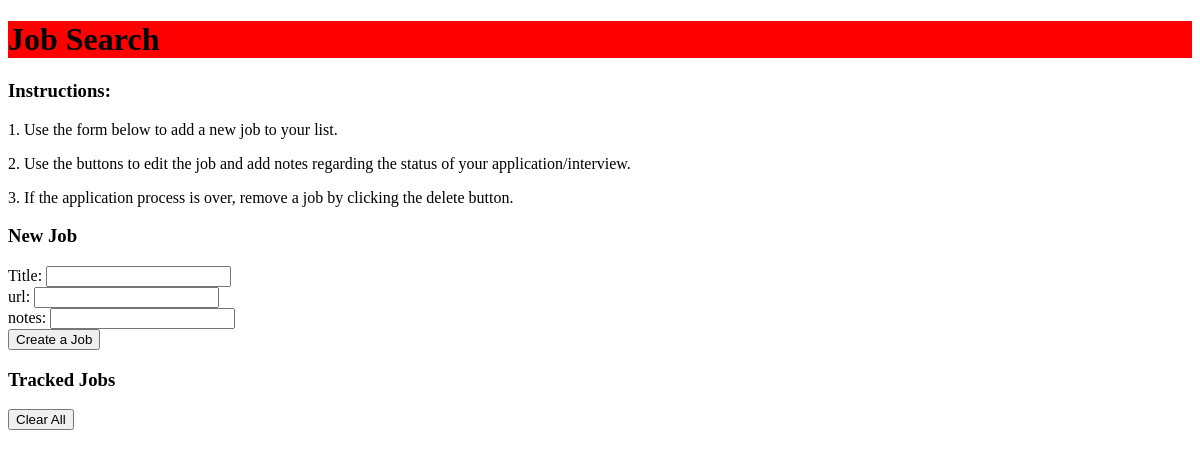
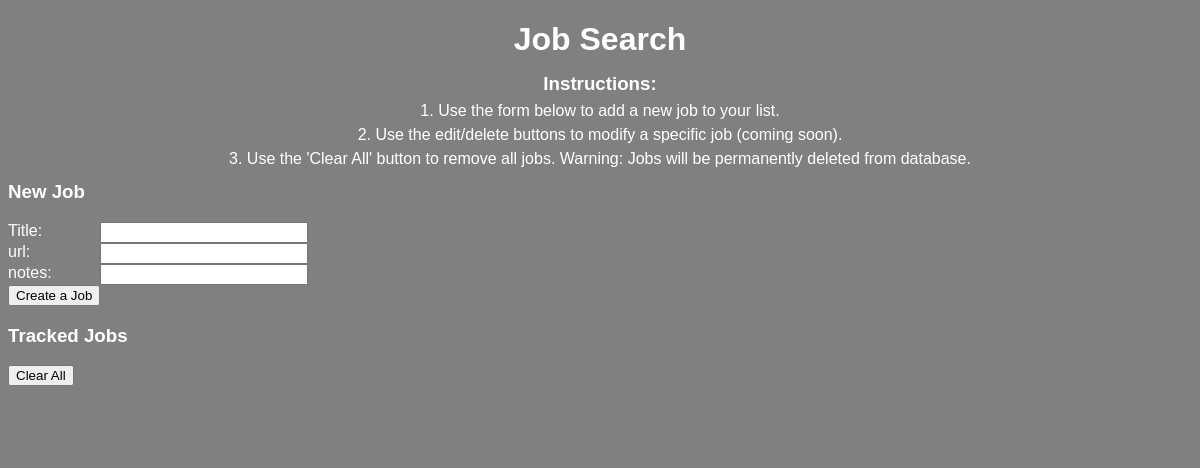
Before and after one commit to Jheller11/electron-job-search, an Electron app: page index.html in a window 1200 px wide. Drawn offline with Linux system fonts and the light colour scheme; no server answers.

Commit message:
style update, expand readme

```diff
--- a/Job.js
+++ b/Job.js
@@ -3,7 +3,11 @@ const mongoose = require('./connection')
 const JobSchema = new mongoose.Schema({
   title: String,
   url: String,
-  notes: String
+  notes: String,
+  date: {
+    type: Date,
+    default: Date.now()
+  }
 })
 
 const Job = mongoose.model('Job', JobSchema)
--- a/app.js
+++ b/app.js
@@ -1,10 +1,13 @@
-console.log('hello')
+//  app.js handles creation of new jobs, finding and
+//  listing current jobs, and deleting jobs.
 const Job = require('./Job')
 
 const form = document.querySelector('form')
 const fields = document.querySelectorAll('input')
 const list = document.getElementById('list')
+const clear = document.getElementById('clear')
 
+// create a new job on form submission
 const handleSubmit = e => {
   let title = fields[0].value
   let url = fields[1].value
@@ -20,21 +23,28 @@ const handleSubmit = e => {
   fields[3].value = 'Create a Job'
   listJobs()
 }
-
+// find and list each job in db
+// called after new job to refresh page
 const listJobs = () => {
   Job.find({}).then(jobs => {
     jobs.forEach(job => {
-      appendDiv(job.title, job.url, job.notes)
+      appendDiv(job.title, job.url, job.notes, job.date)
     })
   })
 }
-
-const appendDiv = (title, url, notes) => {
+// create html for each job
+const appendDiv = (title, url, notes, date) => {
   let div = document.createElement('div')
-  div.innerHTML = `<h5>${title}</h5><p><a href=${url}>View Job</a></p><p>Notes: ${notes}</p>`
+  div.innerHTML = `<h5>${title}</h5><p><a href=${url}>${url}</a></p><p>Notes: ${notes}</p><p>${date}</p>`
   div.className = 'job'
   list.appendChild(div)
 }
 
+form.addEventListener('submit', handleSubmit)
+clear.addEventListener('click', () => {
+  Job.remove({}).then(() => {
+    listJobs()
+  })
+})
+
 listJobs()
-form.addEventListener('submit', handleSubmit)
--- a/connection.js
+++ b/connection.js
@@ -1,3 +1,5 @@
+// this file establishes a connection to the local mongodb database
+
 const mongoose = require('mongoose')
 
 mongoose.connect('mongodb://localhost/jobs')
--- a/index.html
+++ b/index.html
@@ -11,25 +11,26 @@
 
 <body>
     <h1>Job Search</h1>
-    <h3>Instructions:</h3>
-    <p>1. Use the form below to add a new job to your list.</p>
-    <p> 2. Use the buttons to edit the job and add notes regarding the status of your application/interview.</p>
-    <p>3. If the application process is over, remove a job by clicking the delete button.</p>
-
+    <div class='instructions'>
+        <h3>Instructions:</h3>
+        <p>1. Use the form below to add a new job to your list.</p>
+        <p>2. Use the edit/delete buttons to modify a specific job (coming soon).</p>
+        <p>3. Use the 'Clear All' button to remove all jobs. Warning: Jobs will be permanently deleted from database.</p>
+    </div>
     <h3>New Job</h3>
     <form>
-        <div>
+        <div class="flex">
             <label for='title'>Title:</label>
-            <input type="text" name='title'>
+            <input class='text' type="text" name='title'>
         </div>
-        <div>
+        <div class="flex">
             <label for='url'>url:</label>
-            <input type="text" name='title'>
+            <input class='text' type="text" name='title'>
         </div>
 
-        <div>
+        <div class="flex">
             <label for='notes'>notes:</label>
-            <input type="text" name='title'>
+            <input class='text' type="text" name='title'>
         </div>
         <div>
             <input type="submit" value='Create a Job'>
--- a/main.css
+++ b/main.css
@@ -1,12 +1,31 @@
-h1 {
-  background-color: red;
+body {
+  background-color: gray;
+  color: white;
+  font-family: sans-serif;
 }
 
+h1 {
+  text-align: center;
+}
+.instructions {
+  text-align: center;
+  line-height: 8px;
+}
 .job {
-  color: blue;
+  color: white;
   border: 1px solid blue;
   padding: 20px;
   max-width: 400px;
+}
+
+.flex {
+  width: 300px;
+  display: flex;
+  justify-content: space-between;
+}
+
+.text {
+  width: 200px;
 }
 
 #list {
--- a/main.js
+++ b/main.js
@@ -8,7 +8,7 @@ let win
 
 function createWindow() {
   // Create the browser window.
-  win = new BrowserWindow({ width: 800, height: 600 })
+  win = new BrowserWindow({ width: 1200, height: 900 })
 
   // and load the index.html of the app.
   win.loadURL(
```
Also changed, not shown: readme.md.
